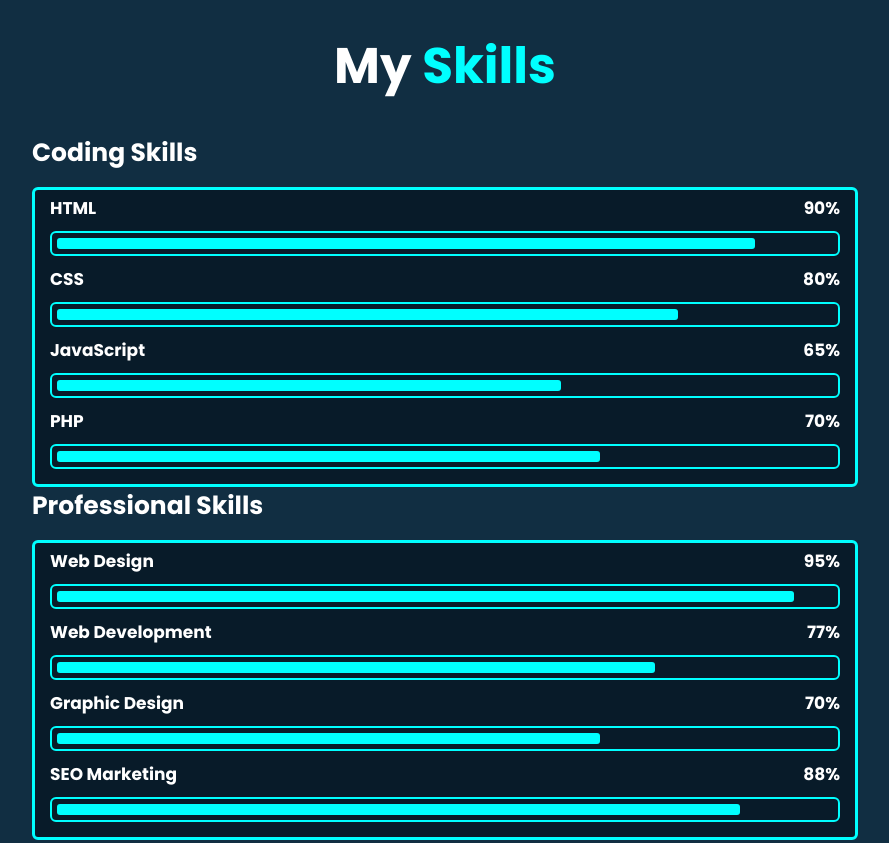
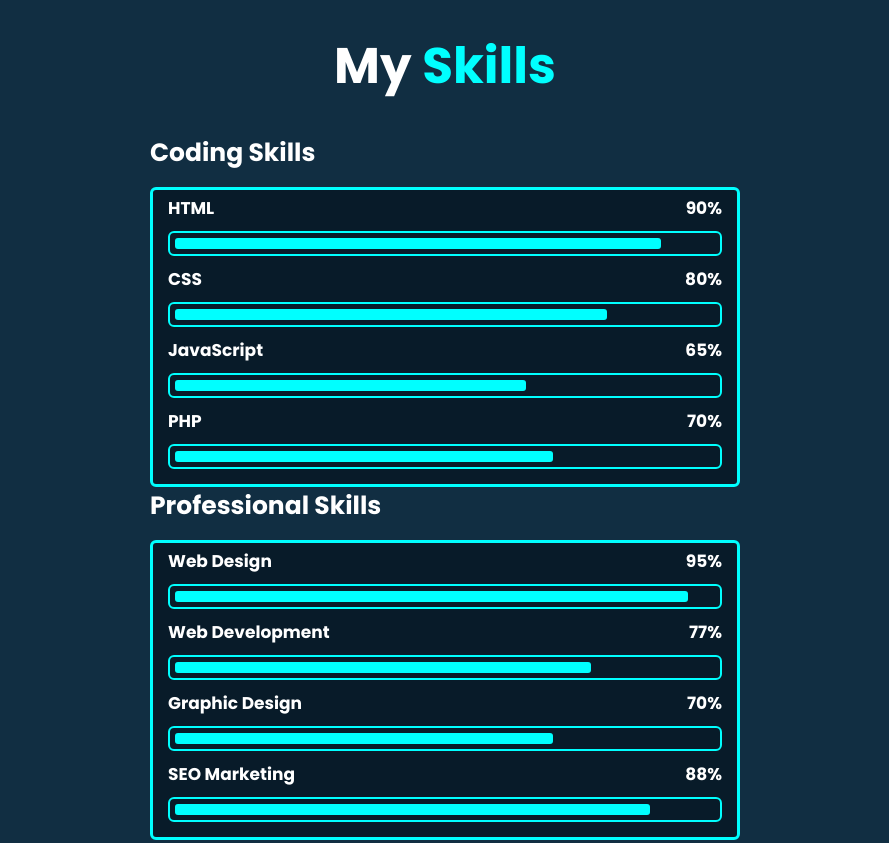
Before and after one commit to Ibrahim-Roni/MyPortfolio, a plain HTML site: page index.html in a window 1280 px wide. Shown: the part 2660-3503 px from the top of the page, without its empty margins (195-1084 px from the left). Drawn offline with nearby package versions, Linux system fonts and the light colour scheme; a web font is replaced by a local one.

Commit message:
Update style.css

```diff
--- a/style.css
+++ b/style.css
@@ -445,7 +445,7 @@ span {
 
 
 .skills-colum {
-    max-width: 70%;
+    max-width: 50%;
 }
 
 .skills-colum .title {
```
